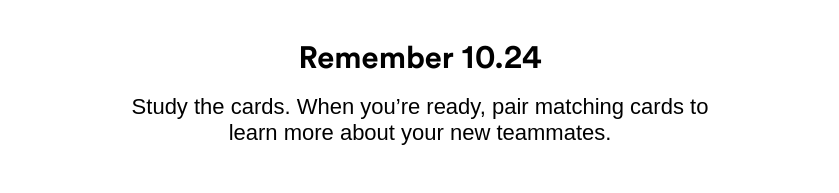
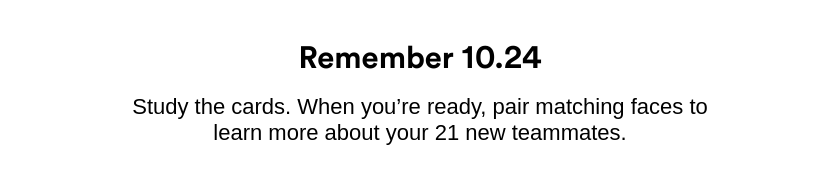
Before and after one commit to avand/remember-10-24, a plain HTML site: page index.html in a window 1280 px wide. Shown: the top 193 px of the page, without its empty margins (220-1059 px from the left). Drawn offline with nearby package versions, Linux system fonts and the light colour scheme; files whose address does not match are found by name; a web font is replaced by a local one.

Commit message:
Wordsmithing

```diff
--- a/index.html
+++ b/index.html
@@ -17,8 +17,8 @@
     <header class="align-center">
       <h1>Remember 10.24</h1>
       <p id="instructions">
-        Study the cards. When you’re ready, pair matching cards to
-        learn more about your new teammates.
+        Study the cards. When you’re ready, pair matching faces to
+        learn more about your 21 new teammates.
       </p>
     </header>
 
```
